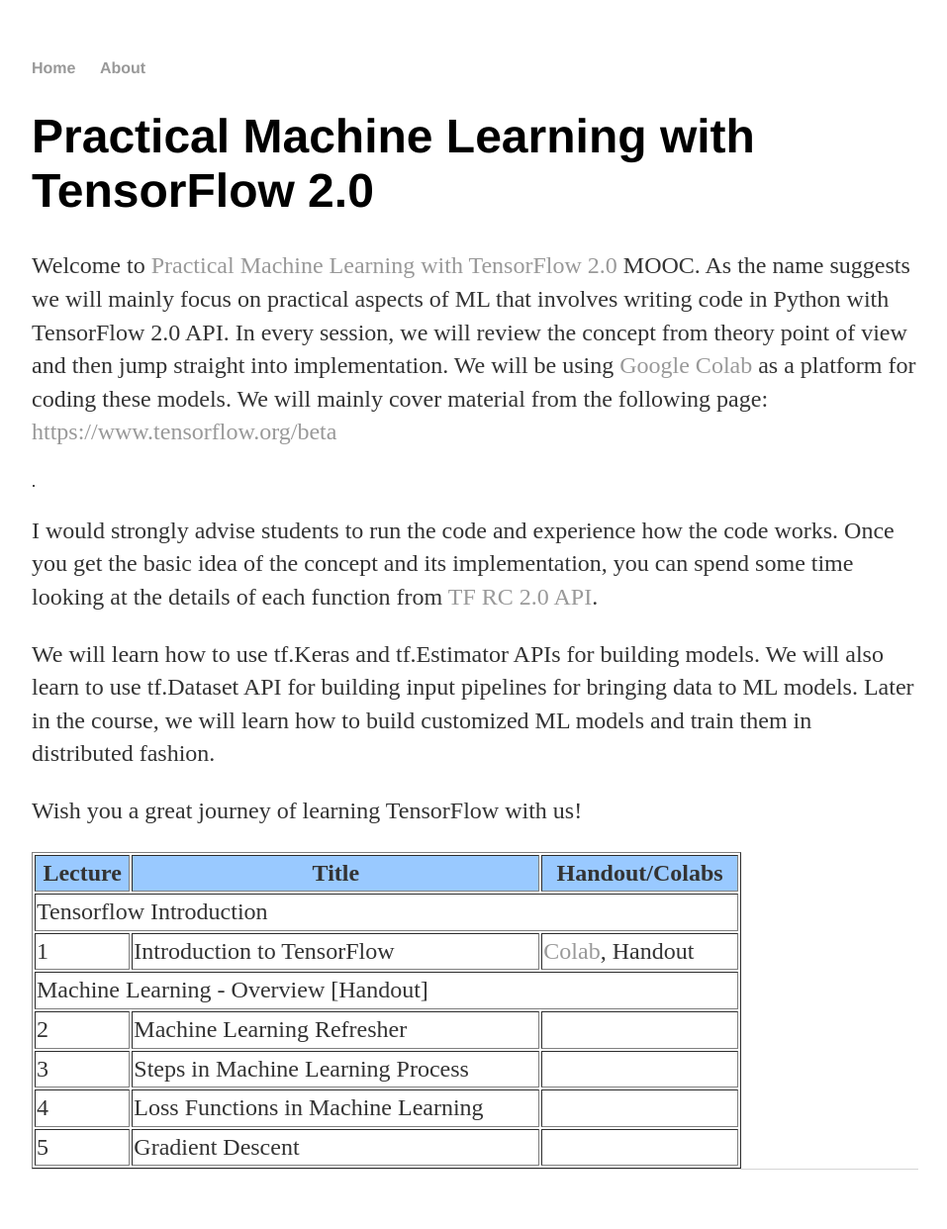
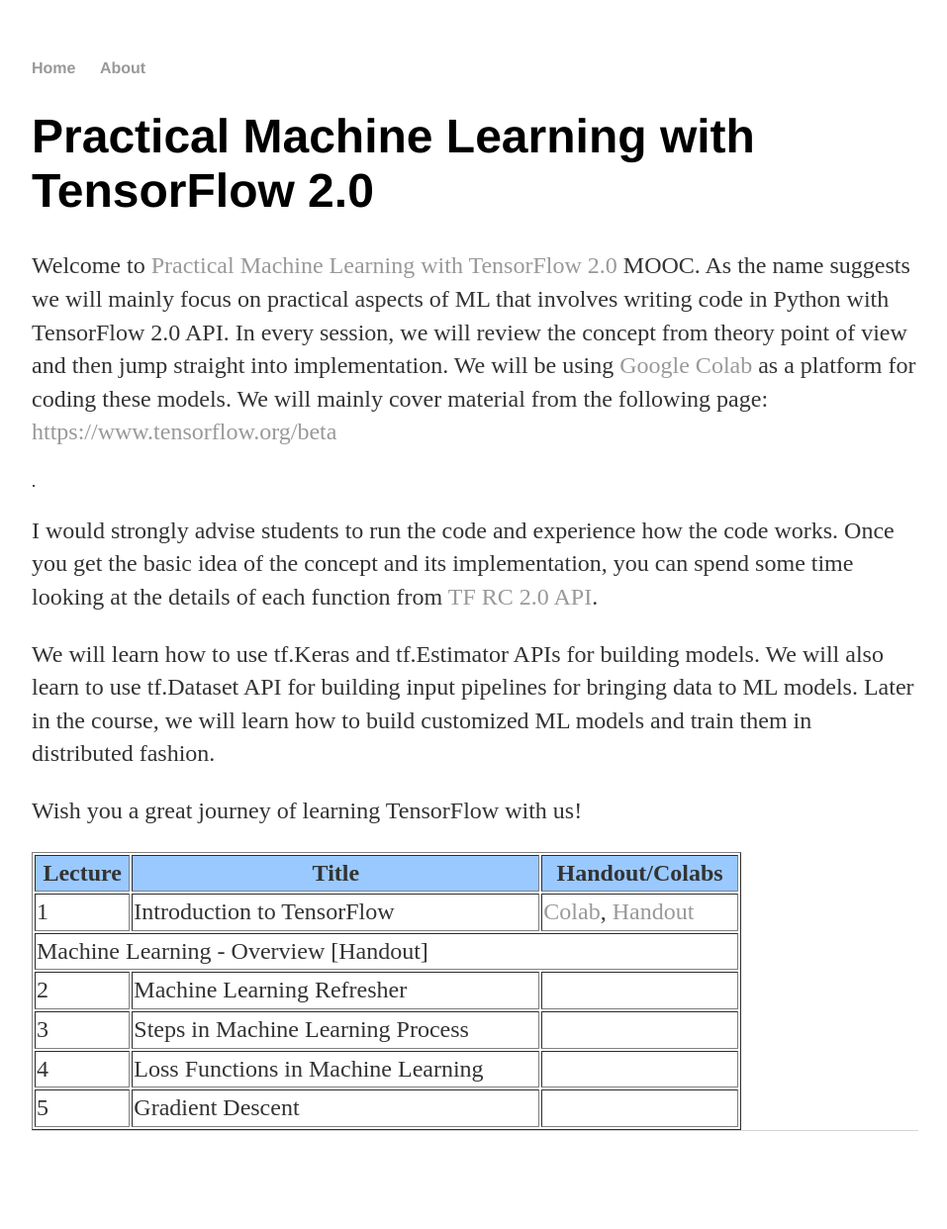
Before and after one commit to tfindiamooc/tfindiamooc.github.io, a Jekyll site: the page built from index.html, in a window 1280 px wide. Shown: the whole page at 99% size, without its empty margins (160-1117 px from the left). Built offline with Jekyll 4.4.1, drawn with Linux system fonts in a browser that asks for light colours; after the commit the page ends 1203 px from its top, so only the background shows below that.

Commit message:
Update index.html

```diff
--- a/index.html
+++ b/index.html
@@ -29,12 +29,10 @@
 		<th>Handout/Colabs</th>
 	</tr>
 	<tr>
-		<td colspan=3>Tensorflow Introduction</td>
-	</tr>
-	<tr>
 		<td> 1 </td>
 		<td> Introduction to TensorFlow </td>
-		<td> <a href='https://colab.research.google.com/github/tfindiamooc/tfindiamooc.github.io/blob/master/colabs/session_1_beginner.ipynb'>Colab</a>, Handout </td>
+		<td> <a href='https://colab.research.google.com/github/tfindiamooc/tfindiamooc.github.io/blob/master/colabs/session_1_beginner.ipynb'>Colab</a>,
+			<a href='https://docs.google.com/document/d/e/2PACX-1vQtBG1AlLJg5OD5hxRYU2b1tCBYx2pb9RcF4NXe9OTO7qaWSS6yCU9WH0wGBO8pAwr8B_RAd707etiG/pub'>Handout</a> </td>
 	</tr>
 	<tr>
 		<td colspan=3>Machine Learning - Overview [Handout]</td>
```
